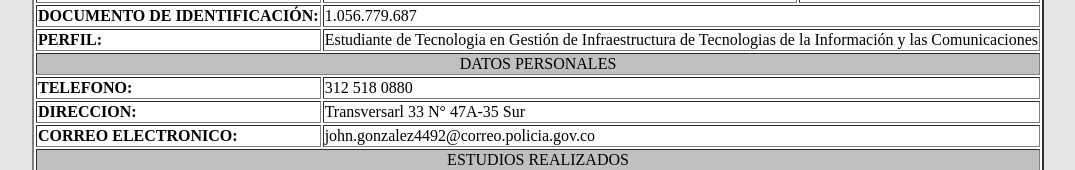
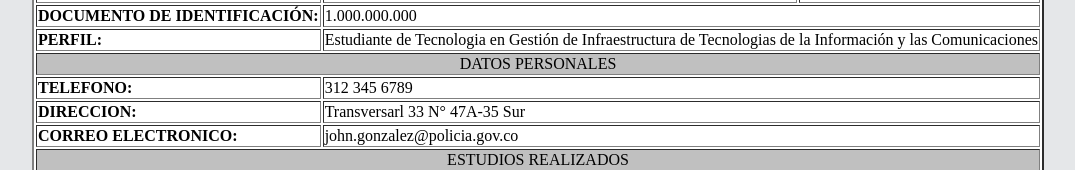
Before and after one commit to JohnJGP/Johnjgp, a plain HTML site: page index.html in a window 1280 px wide. Shown: the part 229-399 px from the top of the page, without its empty margins (102-1177 px from the left). Drawn offline with Linux system fonts and the light colour scheme.

Commit message:
Update index.html

```diff
--- a/index.html
+++ b/index.html
@@ -20,12 +20,12 @@
                 <td><img width="120" height="140" src="foto.jpg">
 
             </tr>
-            <tr><td> <b> DOCUMENTO DE IDENTIFICACIÓN:       <td colspan="2">  1.056.779.687  </tr>
+            <tr><td> <b> DOCUMENTO DE IDENTIFICACIÓN:       <td colspan="2">  1.000.000.000  </tr>
             <tr><td> <b> PERFIL: <td colspan="2"> Estudiante de Tecnologia en Gestión de Infraestructura de Tecnologias de la Información y las Comunicaciones </tr>
             <tr><td colspan="3" bgcolor="#C0C0C0"> <center>DATOS PERSONALES </center>
-            <tr><td> <b> TELEFONO:     <td colspan="2">312 518 0880 </tr>
+            <tr><td> <b> TELEFONO:     <td colspan="2">312 345 6789 </tr>
             <tr><td> <b> DIRECCION: <td colspan="2"> Transversarl 33 N° 47A-35 Sur </tr>
-            <tr><td> <b>CORREO ELECTRONICO:      <td colspan="2"> john.gonzalez4492@correo.policia.gov.co </tr>
+            <tr><td> <b>CORREO ELECTRONICO:      <td colspan="2"> john.gonzalez@policia.gov.co </tr>
             <tr><td colspan="3" bgcolor="#C0C0C0"> <center>ESTUDIOS REALIZADOS </center>  </tr>
             <tr><td> <b> TITULO:      <td colspan="2"> Tecnologo </tr>
             <tr>
```
